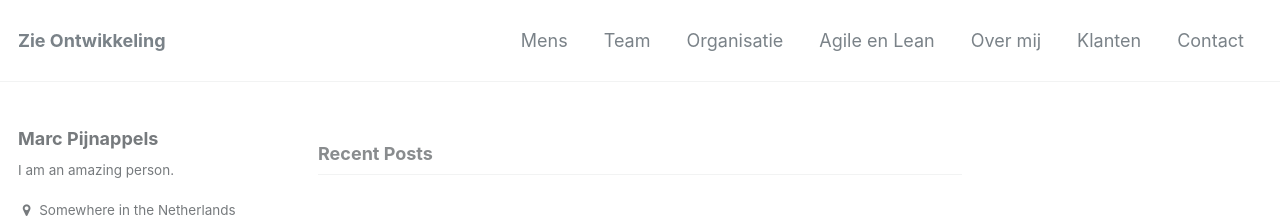
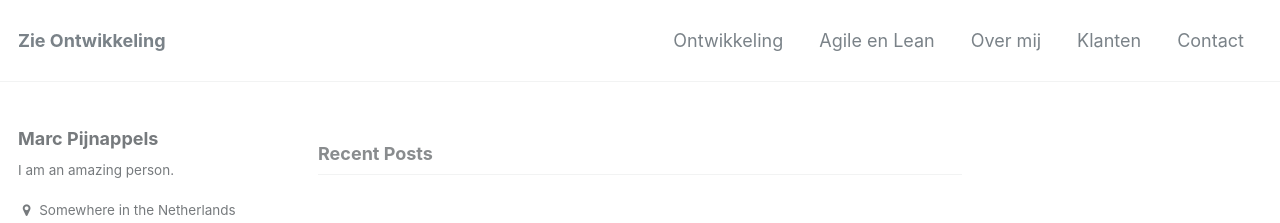
Before and after one commit to twinmum1/zie-ontwikkeling, a Jekyll site: the page built from index.html, in a window 1280 px wide and 900 px high. Shown: the top 223 px of the window. Built offline with Jekyll 4.4.1, drawn with Linux system fonts in a browser that asks for light colours; the list of posts is cut into pages by our own code.

Commit message:
Update navigation.yml

```diff
--- a/_data/navigation.yml
+++ b/_data/navigation.yml
@@ -10,11 +10,7 @@ main:
   #   url: /collection-archive/
   # - title: "Sitemap"
   #   url: /sitemap/
-- title: "Mens"
-  url : /men/
-- title: "Team"
-  url : /teo/
-- title: "Organisatie"
+- title: "Ontwikkeling"
   url : /vkb/
 - title: "Agile en Lean"
   url : /ael/
```
